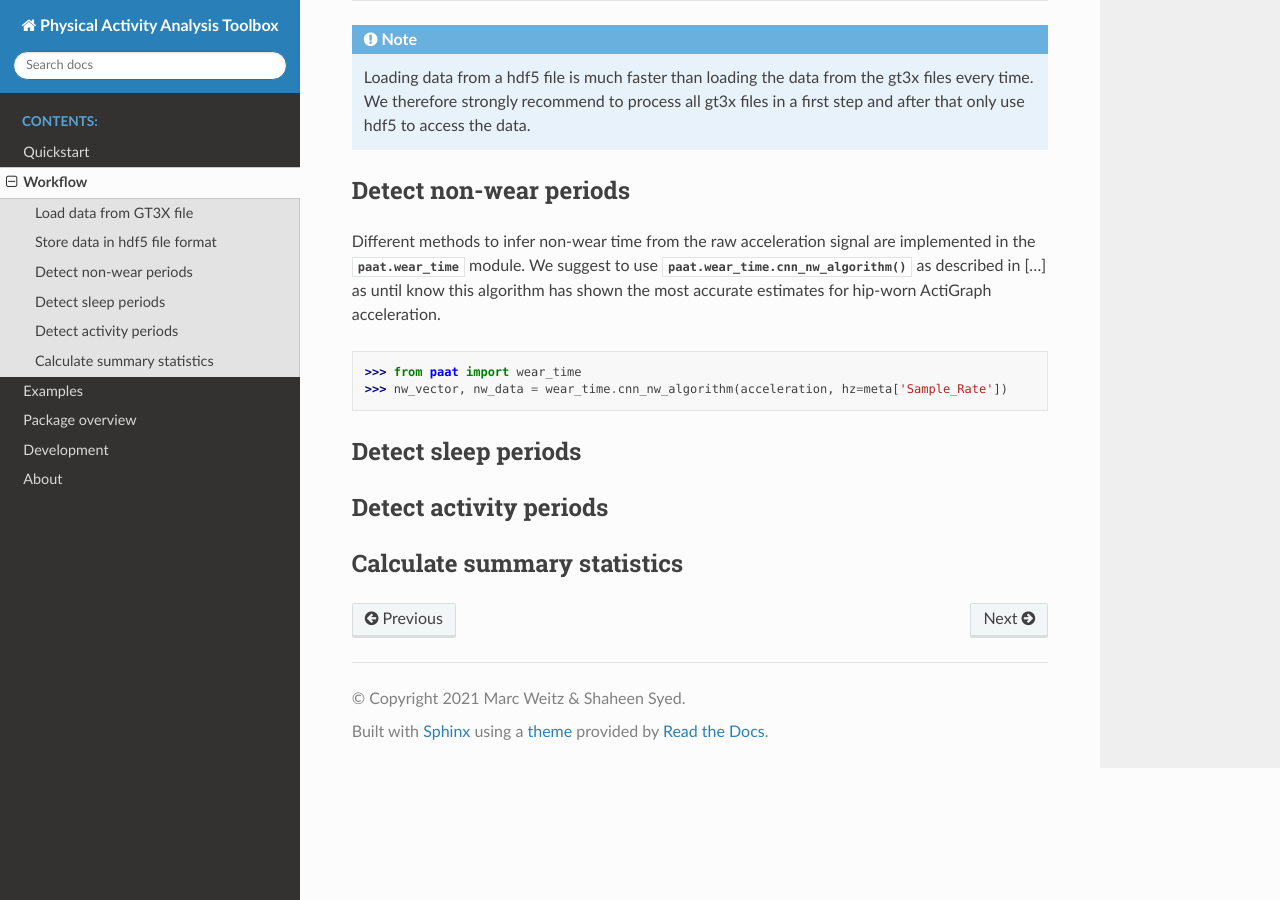
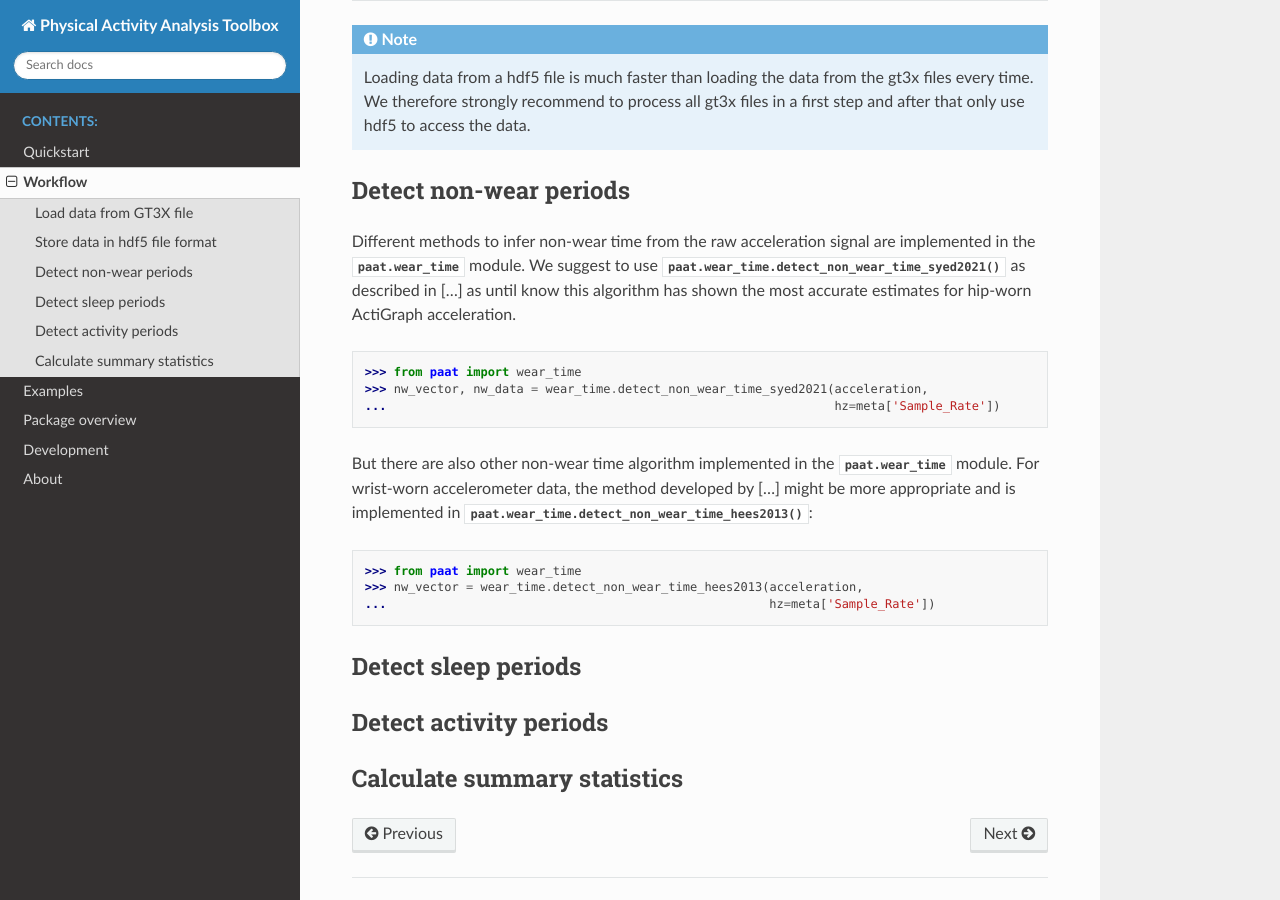
Before and after one commit to Trybnetic/paat, a Sphinx documentation site: the page built from doc/source/workflow.rst, in a window 1280 px wide and 900 px high, scrolled down 700 px. Built offline with Sphinx 7.4.7 and the Read the Docs theme 2.0.0, drawn with Linux system fonts in a browser that asks for light colours.

Commit message:
renames non-wear functions and adds tests

```diff
--- a/README.rst
+++ b/README.rst
@@ -40,7 +40,7 @@ Detect non-wear times
 .. code-block:: python
 
     >>> from paat import wear_time
-    >>> nw_vector, nw_data = wear_time.cnn_nw_algorithm(acceleration, hz=meta['Sample_Rate'])
+    >>> nw_vector, nw_data = wear_time.detect_non_wear_time_syed2021(acceleration, hz=meta['Sample_Rate'])
 
 
 Detect sleep periods
--- a/doc/source/workflow.rst
+++ b/doc/source/workflow.rst
@@ -48,15 +48,25 @@ Detect non-wear periods
 
 Different methods to infer non-wear time from the raw acceleration signal are
 implemented in the :mod:`paat.wear_time` module. We suggest to use
-:meth:`paat.wear_time.cnn_nw_algorithm` as described in [...] as until know this
+:meth:`paat.wear_time.detect_non_wear_time_syed2021` as described in [...] as until know this
 algorithm has shown the most accurate
 estimates for hip-worn ActiGraph acceleration.
 
 .. code-block:: python
 
     >>> from paat import wear_time
-    >>> nw_vector, nw_data = wear_time.cnn_nw_algorithm(acceleration, hz=meta['Sample_Rate'])
+    >>> nw_vector, nw_data = wear_time.detect_non_wear_time_syed2021(acceleration,
+    ...                                                              hz=meta['Sample_Rate'])
 
+But there are also other non-wear time algorithm implemented in the :mod:`paat.wear_time`
+module. For wrist-worn accelerometer data, the method developed by [...] might be more
+appropriate and is implemented in :meth:`paat.wear_time.detect_non_wear_time_hees2013`:
+
+.. code-block:: python
+
+    >>> from paat import wear_time
+    >>> nw_vector = wear_time.detect_non_wear_time_hees2013(acceleration,
+    ...                                                     hz=meta['Sample_Rate'])
 
 
 Detect sleep periods
```
Also changed, not shown: 3 other files.
